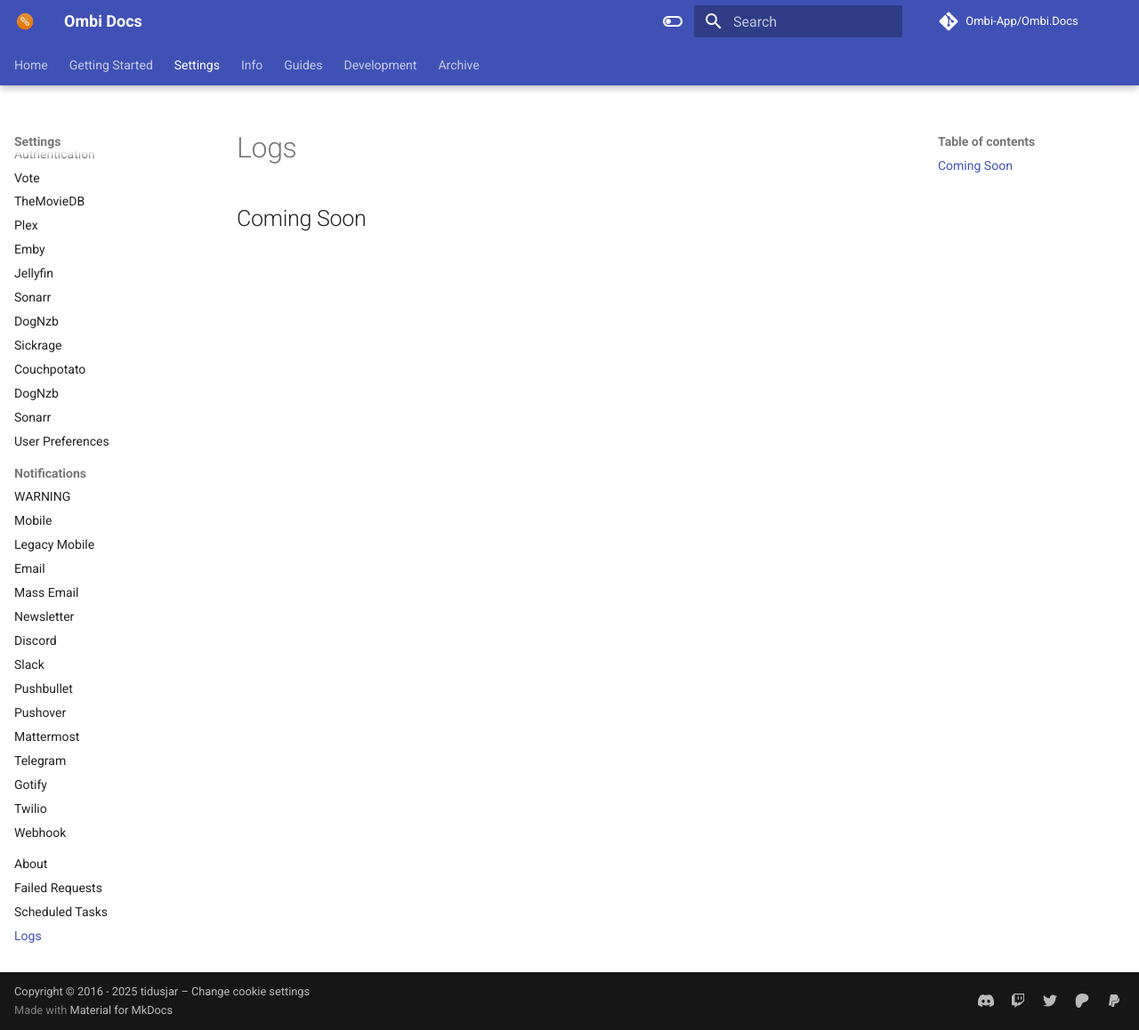
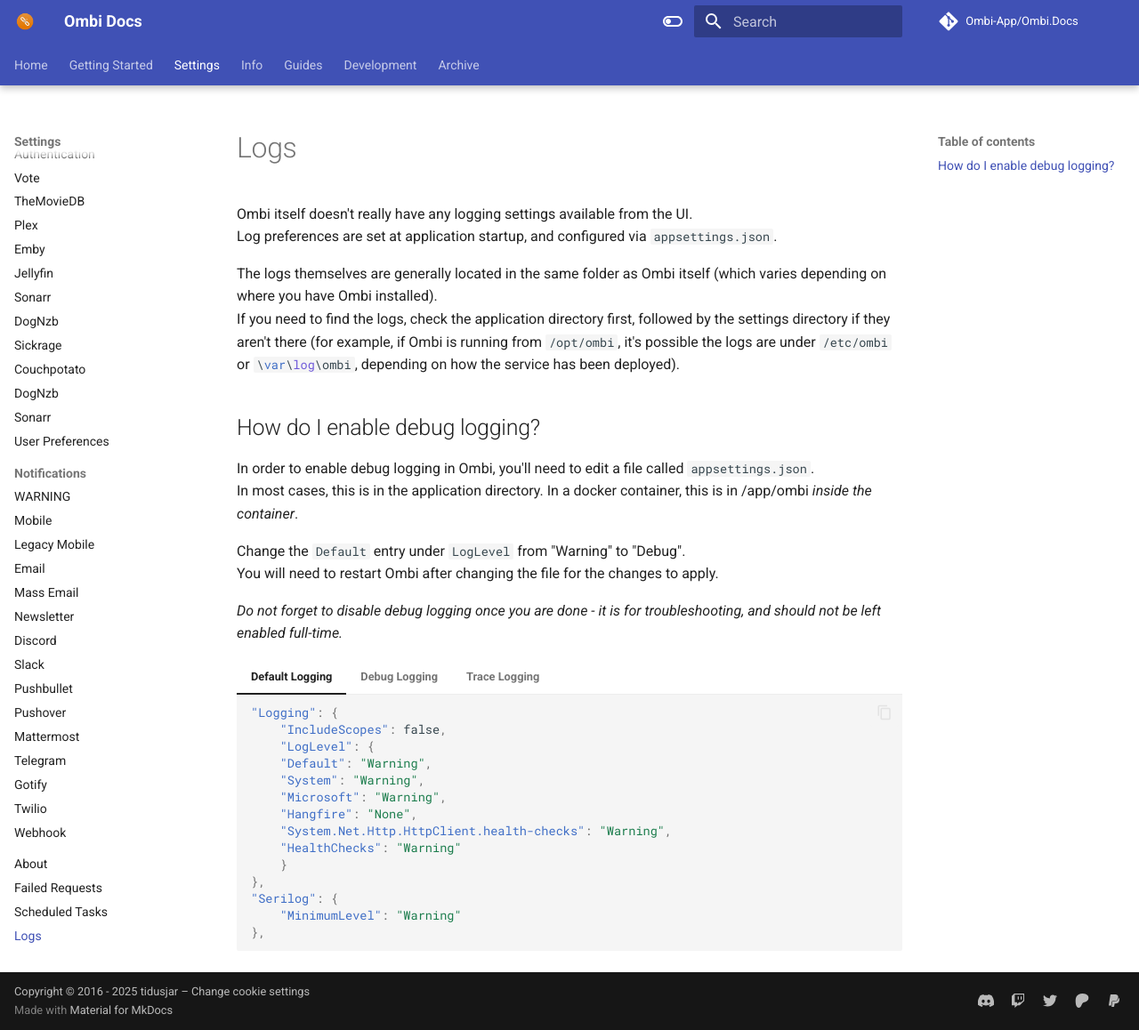
Before and after one commit to Ombi-app/Ombi.Docs, an MkDocs documentation site: the page built from docs/settings/logs.md, in a window 1280 px wide and 1158 px high. Shown: the whole window at 89% size. Built offline with MkDocs 1.6.1 and Material for MkDocs 9.7.7, drawn with Linux system fonts in a browser that asks for light colours; comment, search, counter and statistics services are not loaded.

Commit message:
Update log details

````diff
--- a/docs/settings/logs.md
+++ b/docs/settings/logs.md
@@ -1,3 +1,71 @@
 # Logs
 
-## Coming Soon
+Ombi itself doesn't really have any logging settings available from the UI.
+Log preferences are set at application startup, and configured via `appsettings.json`.
+
+The logs themselves are generally located in the same folder as Ombi itself (which varies depending on where you have Ombi installed).
+If you need to find the logs, check the application directory first, followed by the settings directory if they aren't there (for example, if Ombi is running from `/opt/ombi`, it's possible the logs are under `/etc/ombi` or `\var\log\ombi`, depending on how the service has been deployed).
+
+## How do I enable debug logging?
+
+In order to enable debug logging in Ombi, you'll need to edit a file called `appsettings.json`.
+In most cases, this is in the application directory. In a docker container, this is in /app/ombi _inside the container_.
+
+Change the `Default` entry under `LogLevel` from "Warning" to "Debug".
+You will need to restart Ombi after changing the file for the changes to apply.
+
+_Do not forget to disable debug logging once you are done - it is for troubleshooting, and should not be left enabled full-time._
+
+=== "Default Logging"
+    ```json
+    "Logging": {
+        "IncludeScopes": false,
+        "LogLevel": {
+        "Default": "Warning",
+        "System": "Warning",
+        "Microsoft": "Warning",
+        "Hangfire": "None",
+        "System.Net.Http.HttpClient.health-checks": "Warning",
+        "HealthChecks": "Warning"
+        }
+    },
+    "Serilog": {
+        "MinimumLevel": "Warning"
+    },
+    ```
+
+=== "Debug Logging"
+    ```json
+    "Logging": {
+        "IncludeScopes": false,
+        "LogLevel": {
+        "Default": "Debug",
+        "System": "Debug",
+        "Microsoft": "Warning",
+        "Hangfire": "None",
+        "System.Net.Http.HttpClient.health-checks": "Warning",
+        "HealthChecks": "Warning"
+        }
+    },
+    "Serilog": {
+        "MinimumLevel": "Debug"
+    },
+    ```
+
+=== "Trace Logging"
+    ```json
+    "Logging": {
+        "IncludeScopes": false,
+        "LogLevel": {
+        "Default": "Trace",
+        "System": "Trace",
+        "Microsoft": "Trace",
+        "Hangfire": "None",
+        "System.Net.Http.HttpClient.health-checks": "Warning",
+        "HealthChecks": "Warning"
+        }
+    },
+    "Serilog": {
+        "MinimumLevel": "Trace"
+    },
+    ```
````
